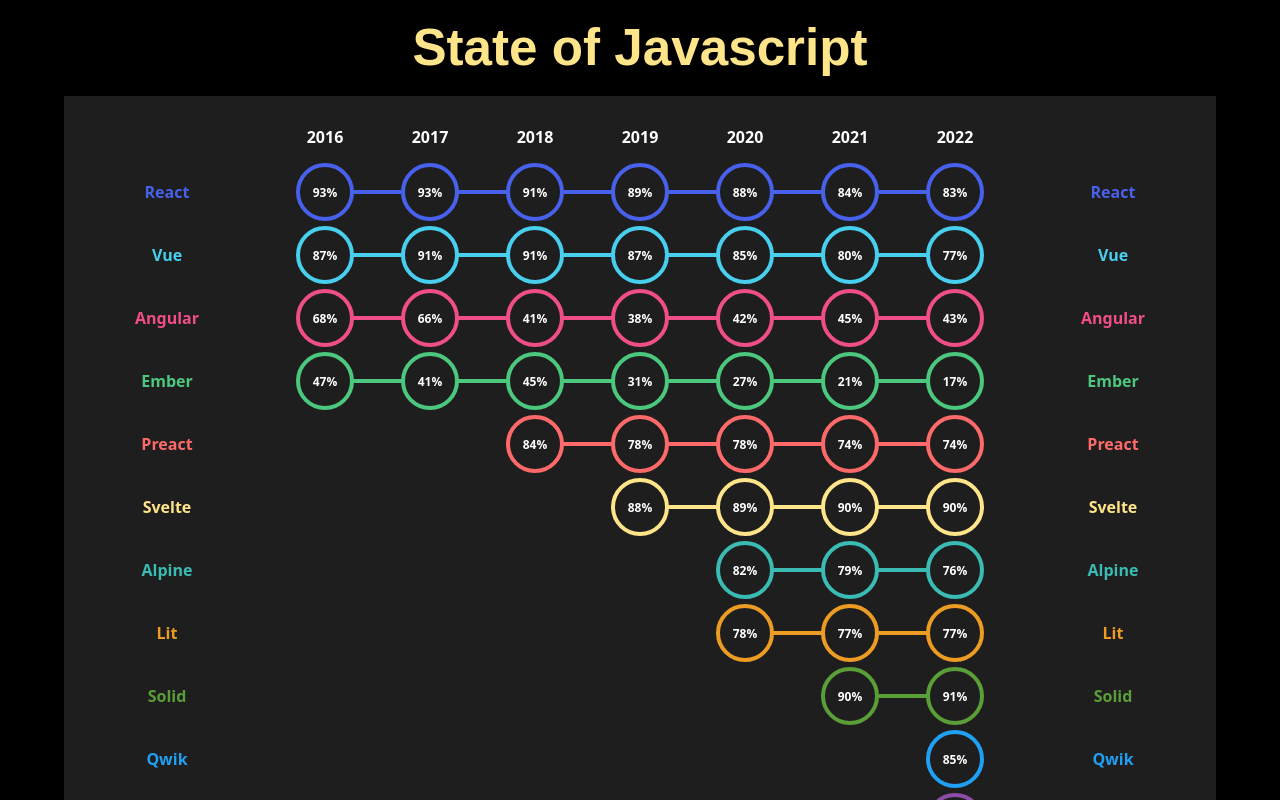
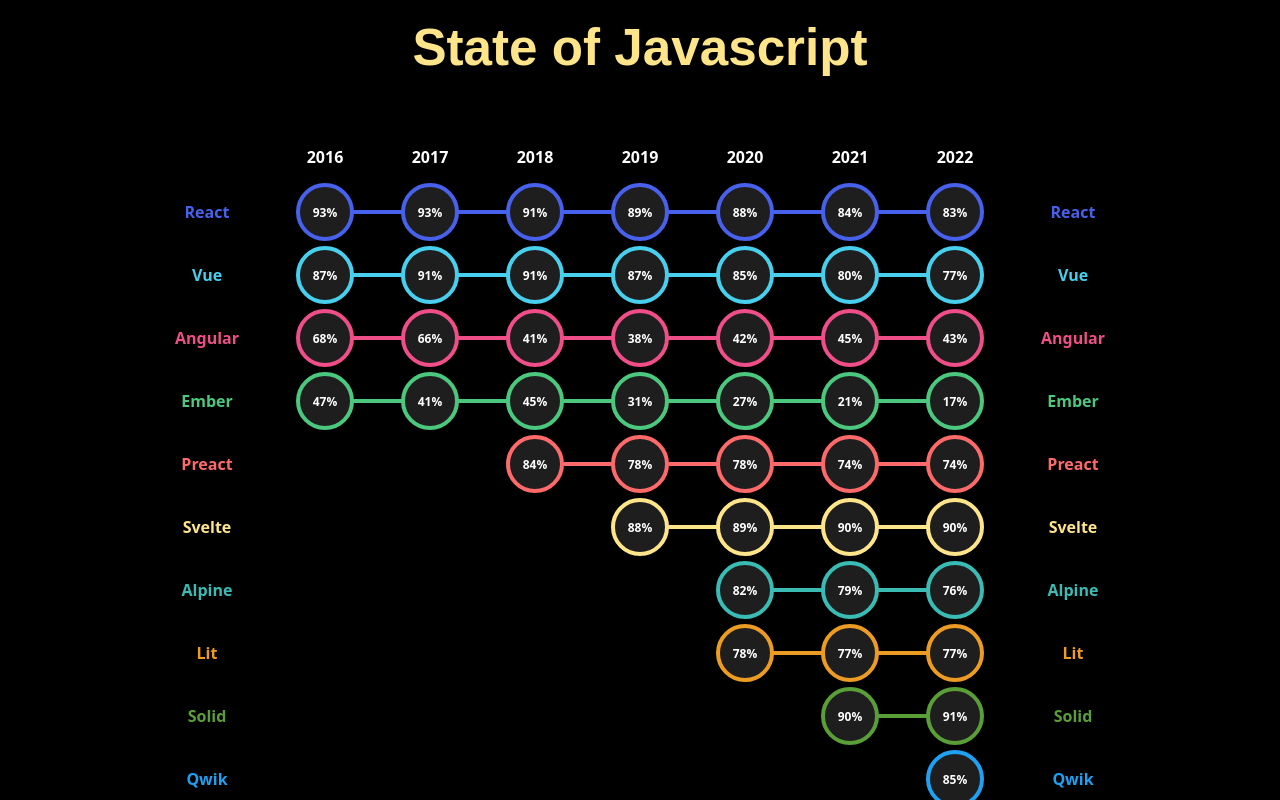
Before and after one commit to CatAvadani/frontend-framework-CatAvadani, a Svelte app: page /retention in a window 1280 px wide. Shown: the top 800 px of the page. Built offline with nearby package versions, Linux system fonts and the light colour scheme.

Commit message:
add a new container

```diff
--- a/src/components/Chart.svelte
+++ b/src/components/Chart.svelte
@@ -13,7 +13,7 @@
     }
 
 </script>
-
+<main class="main-content">
 <div class="scrollable-container" data-cy="chart">
   <div class="chart-container"  style="--num-years: {years.length};">
     <!-- Empty cell -->
@@ -50,6 +50,7 @@
     {/each}
 </div>
 </div>
+</main>
 
 
 
@@ -59,6 +60,11 @@
     margin: auto;
     overflow-x: auto;
   }
+  .main-content {
+  display: flex;
+  justify-content: center;
+  padding: 20px;
+}
   .chart-container {
     padding-top: 20px;
     padding-bottom: 20px;
@@ -66,10 +72,10 @@
     grid-template-columns: auto repeat(var(--num-years), 100px) auto;
     gap: 5px;
     align-items: center;
-    background: #1f1e1e;
+    /* background: #1f1e1e; */
     color: white;
     margin: auto;
-    width: 90%;
+    width: 80%;
   }
 
   .header-cell, .framework-name, .data-cell {
```
